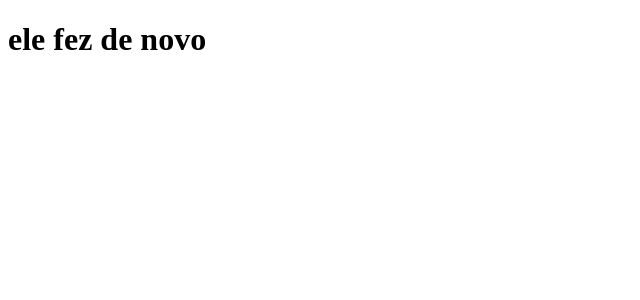
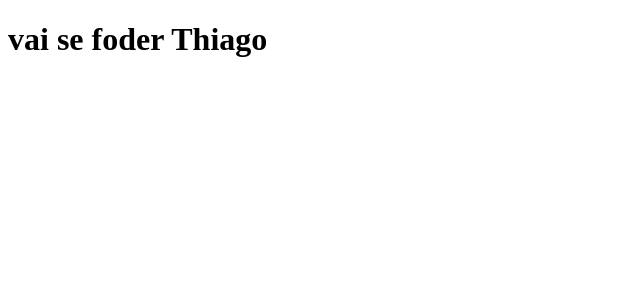
Before and after one commit to thecaKo/clone-tabnews, a Next.js app: page / in a window 1280 px wide. Shown: the top 300 px of the page, without its empty margins (0-640 px from the left). Built offline with nearby package versions, Linux system fonts and the light colour scheme.

Commit message:
mensagem pro Thiago

```diff
--- a/pages/index.js
+++ b/pages/index.js
@@ -1,5 +1,5 @@
 function Home() {
-  return <h1>ele fez de novo</h1>;
+  return <h1>vai se foder Thiago</h1>;
 }
 
 export default Home;
```
